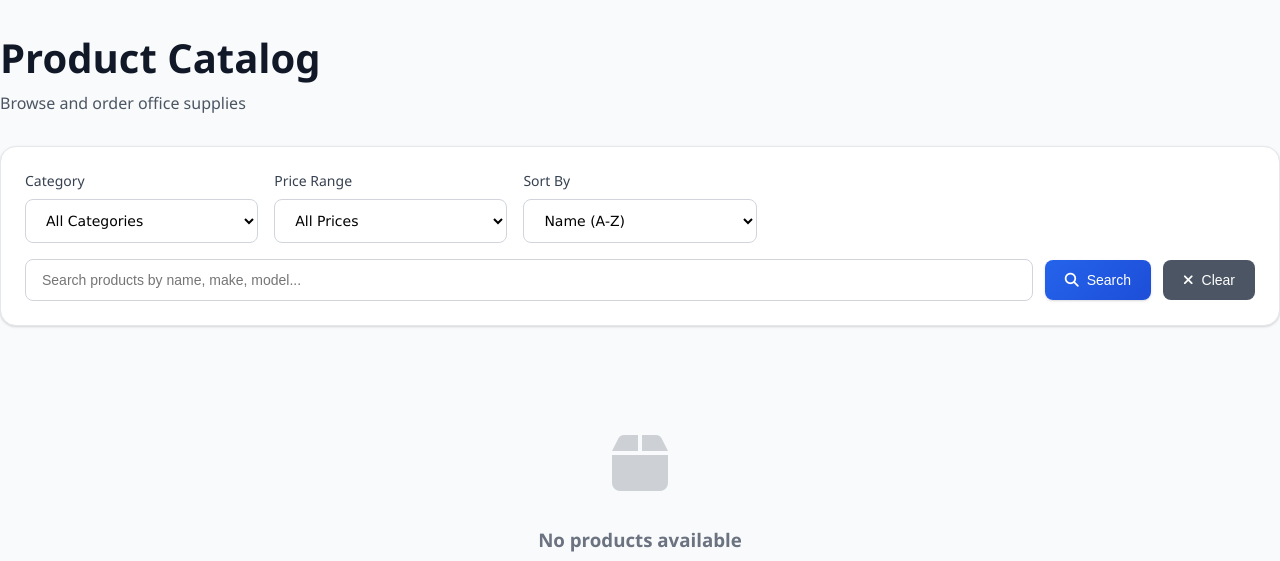
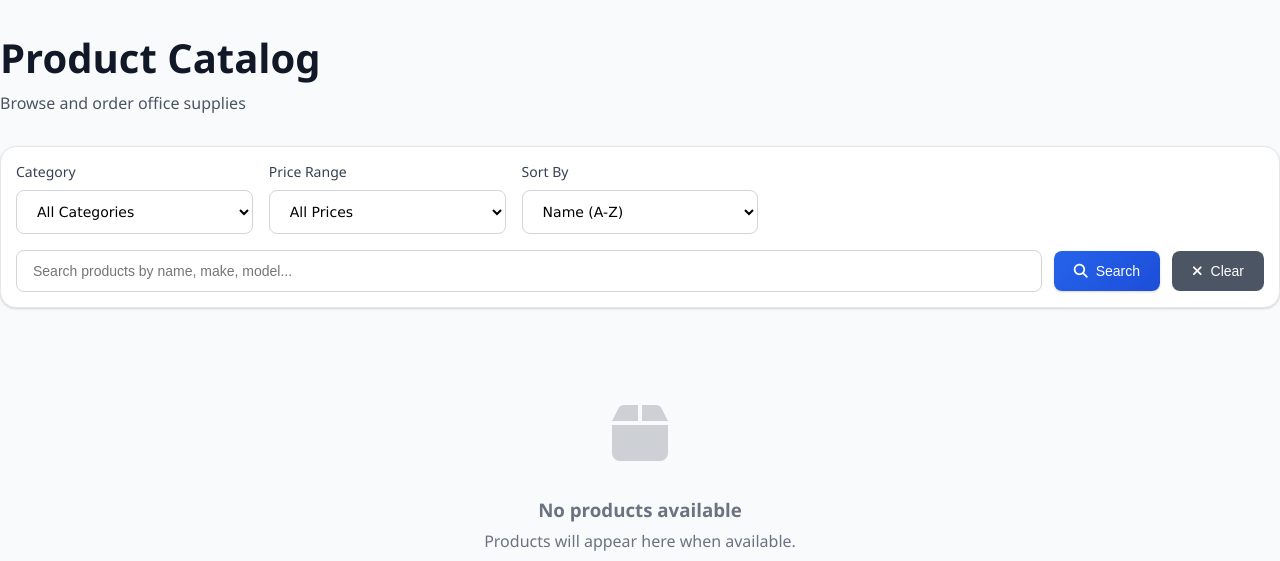
Before and after one commit to greatidea1/OfficeSupplies, a Flask app: template templates/products.html in a window 1280 px wide. Shown: the top 561 px of the page. Run offline with Flask 3, Linux system fonts and the light colour scheme; the template is opened without the code that fills it, so the values that code supplies are empty; parts of the project's set-up code (start-up, migrations or seed data) failed here and were passed over.

Commit message:
cosmetic changes

```diff
--- a/templates/products.html
+++ b/templates/products.html
@@ -85,10 +85,10 @@
     .filters-section {
         background: white;
         border-radius: 16px;
-        padding: 24px;
+        padding: 15px;
         box-shadow: var(--shadow);
         border: 1px solid var(--gray-200);
-        margin-bottom: 32px;
+        margin-bottom: 20px;
     }
 
     .filters-grid {
@@ -981,7 +981,7 @@ function displayCustomerProducts() {
                 </div>
 
                 <!-- Price Section -->
-                <div style="background: var(--gray-50); padding: 12px; border-radius: 8px; margin-bottom: 16px; text-align: center;">
+                <div style="background: var(--gray-50); padding: 2px; border-radius: 8px; margin-bottom: 16px; text-align: center;">
                     <div style="font-size: 1.5rem; font-weight: 700; color: var(--primary-blue); margin-bottom: 4px;">
                         ₹${effectivePrice.toLocaleString('en-IN')}
                         ${product.custom_price ? '<span style="font-size: 0.75rem; color: var(--secondary-green); margin-left: 8px;">Special Price</span>' : ''}
--- a/templates/users.html
+++ b/templates/users.html
@@ -27,10 +27,10 @@
     .filters-section {
         background: white;
         border-radius: 16px;
-        padding: 24px;
+        padding: 15px;
         box-shadow: var(--shadow);
         border: 1px solid var(--gray-200);
-        margin-bottom: 32px;
+        margin-bottom: 20px;
     }
 
     .filters-grid {
@@ -77,7 +77,7 @@
     }
 
     .users-header {
-        padding: 20px 24px;
+        padding: 10px 24px;
         border-bottom: 1px solid var(--gray-200);
         background: var(--gray-50);
         display: flex;
```
